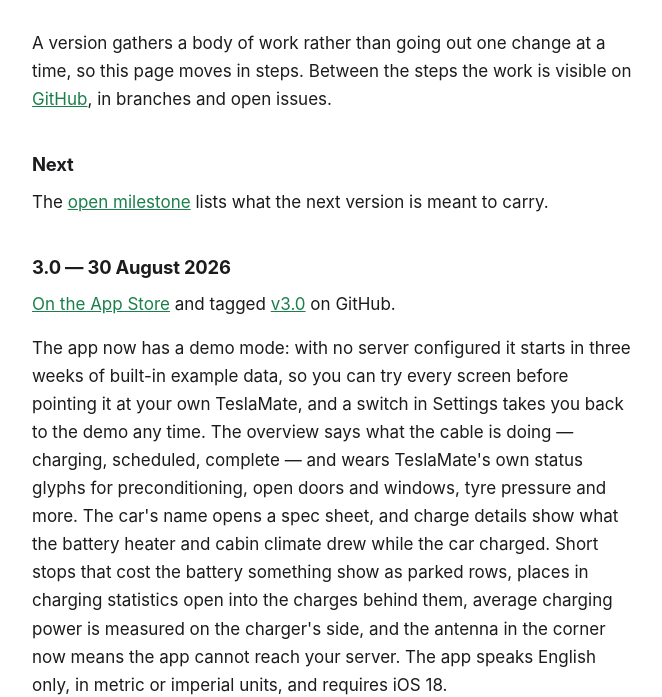
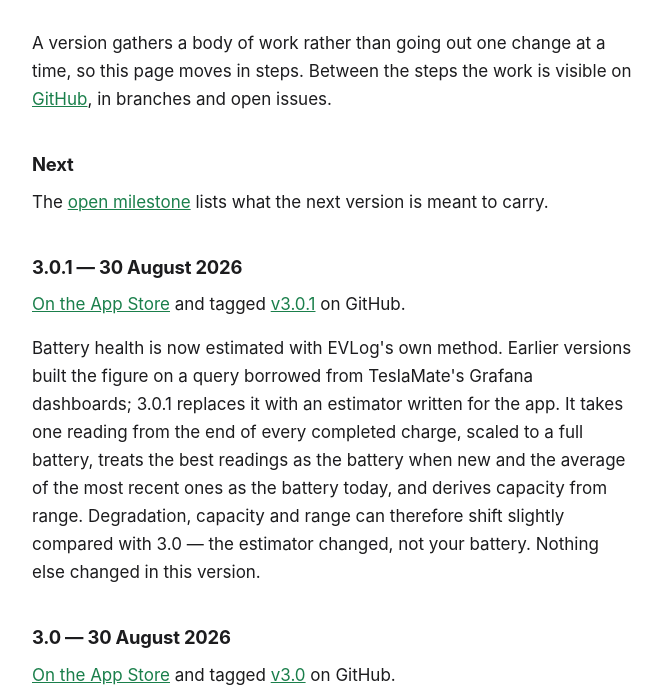
Before and after one commit to mews-se/evlog-site, a plain HTML site: page changelog/index.html in a window 1280 px wide. Shown: the part 121-818 px from the top of the page, without its empty margins (308-970 px from the left). Drawn offline with Linux system fonts and the light colour scheme.

Commit message:
Add 3.0.1 to the changelog

```diff
--- a/changelog/index.html
+++ b/changelog/index.html
@@ -19,6 +19,19 @@
 
 <p>The <a href="https://github.com/mews-se/evlog-ios/milestones">open milestone</a> lists what the
 next version is meant to carry.</p>
+
+<h2>3.0.1 — 30 August 2026</h2>
+
+<p><a href="https://apps.apple.com/app/evlog/id6802532911">On the App Store</a>
+and tagged <a href="https://github.com/mews-se/evlog-ios/releases/tag/v3.0.1">v3.0.1</a> on GitHub.</p>
+
+<p>Battery health is now estimated with EVLog's own method. Earlier versions built the figure on a
+query borrowed from TeslaMate's Grafana dashboards; 3.0.1 replaces it with an estimator written for
+the app. It takes one reading from the end of every completed charge, scaled to a full battery,
+treats the best readings as the battery when new and the average of the most recent ones as the
+battery today, and derives capacity from range. Degradation, capacity and range can therefore shift
+slightly compared with 3.0 — the estimator changed, not your battery. Nothing else changed in this
+version.</p>
 
 <h2>3.0 — 30 August 2026</h2>
 
```
